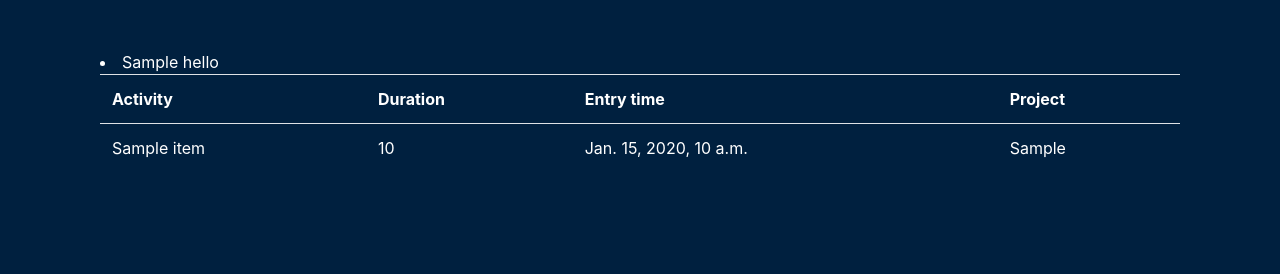
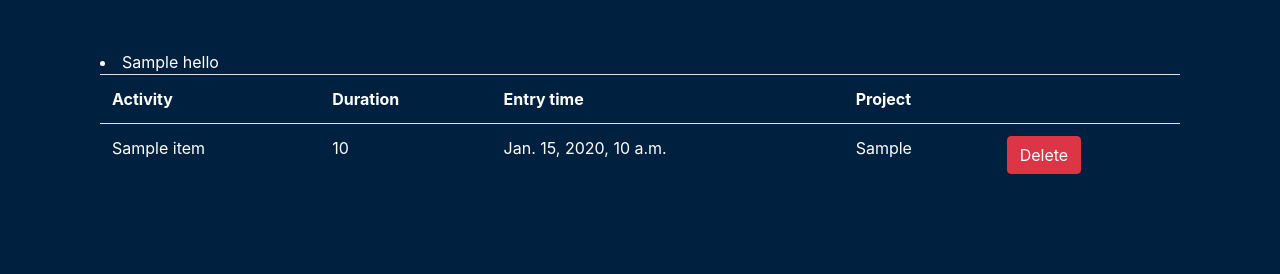
Before and after one commit to coder-hello2019/djangoPractice, a Django app: template todolist/templates/todolist/viewEntries.html in a window 1280 px wide. Shown: the part 834-1108 px from the top of the page. Before the commit the page ends 992 px from the top, so only its background shows below. Run offline with Django 3.2, Linux system fonts and the light colour scheme; the template is opened without the code that fills it: most values are stand-ins (such as "Sample title", 1, 10 or a date in 2020); some libraries are stand-ins or nearby versions.

Commit message:
working item deletions in timer screen

```diff
--- a/todolist/templates/todolist/viewEntries.html
+++ b/todolist/templates/todolist/viewEntries.html
@@ -33,7 +33,7 @@
   }
 
   .table-hover tbody tr:hover td, .table-hover tbody tr:hover th {
-  background-color: aqua;
+  background-color: rgb(4, 75, 133);
 }
 
   </style>
@@ -89,6 +89,7 @@
           <th>Duration</th>
           <th>Entry time</th>
           <th>Project</th>
+          <th></th>
 
         </tr>
 
@@ -98,6 +99,7 @@
             <td>{{item.duration}}</td>
             <td>{{item.entryTime}}</td>
             <td>{{item.associatedProject}}</td>
+            <td><button type="button" class="btn btn-danger" id={{item.id}}>Delete</button></td>
           </tr>
         {% endfor %}
 
@@ -290,7 +292,7 @@
             console.log(receivedEntries[i]['fields']['item']);
           }
 
-          var newTableRows = '<div class="table-style"><table class="table table-hover"><tr><th>Activity</th><th>Duration</th><th>Entry time</th><th>Project</th></tr>';
+          var newTableRows = '<div class="table-style"><table class="table table-hover"><tr><th>Activity</th><th>Duration</th><th>Entry time</th><th>Project</th><th>Delete</th></tr>';
 
           // update the table displaying all the time entries and their details
           for(var i = 0; i < receivedEntries.length; i++){
@@ -299,6 +301,10 @@
             // the format of entryTime needs to be updated
             row += '<td>' + receivedEntries[i]['fields']['entryTime'] + '</td>';
             row += '<td>' + receivedEntries[i]['fields']['associatedProject'] + '</td>';
+            //row += '<td>' + "<p>Button</p>" + '</td>';
+
+            row +=  '<td>' + '<button type=\"button\" class=\"btn btn-danger\">Delete</button>' + '</td>';
+
             row += '</tr>'
             newTableRows += row;
           }
@@ -335,6 +341,17 @@
 
     };
 
+    $(".btn-danger").click(function(){
+      alert("The delete btn of item with id " + this.id + " was clicked.");
+      // send a request to the backend to remove the object with the corresponding id from the database
+      $.ajax({
+        type: "POST",
+        url: "deleteEntry",
+        data: {'entryID': this.id},
+        success: function(response){
+          console.log("success")
+        }});
+    });
 
   </script>
 
--- a/todolist/views.py
+++ b/todolist/views.py
@@ -68,6 +68,10 @@ def viewEntries(request):
     return render(request, 'viewEntries.html', context={'allEntries': allEntriesList, 'allProjectsDict': allProjectsDict, 'mostCommonEntries': mostCommonEntries})
 
 @csrf_exempt
+def deleteEntry(request):
+    return HttpResponse("hello")
+
+@csrf_exempt
 def updateDiagrams(request):
 
     timespan = request.POST.get('timespan')
```
Also changed, not shown: todolist/templates/todolist/timer.html (+3 -9 lines), db.sqlite3, 2 other files.
